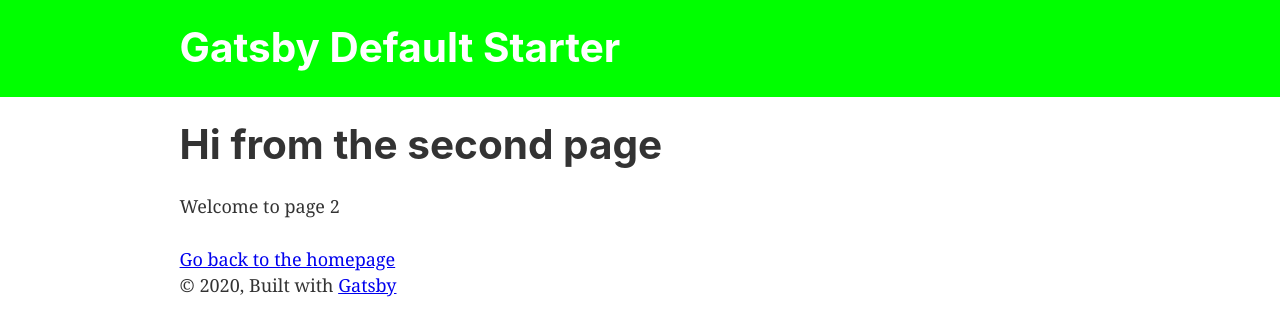
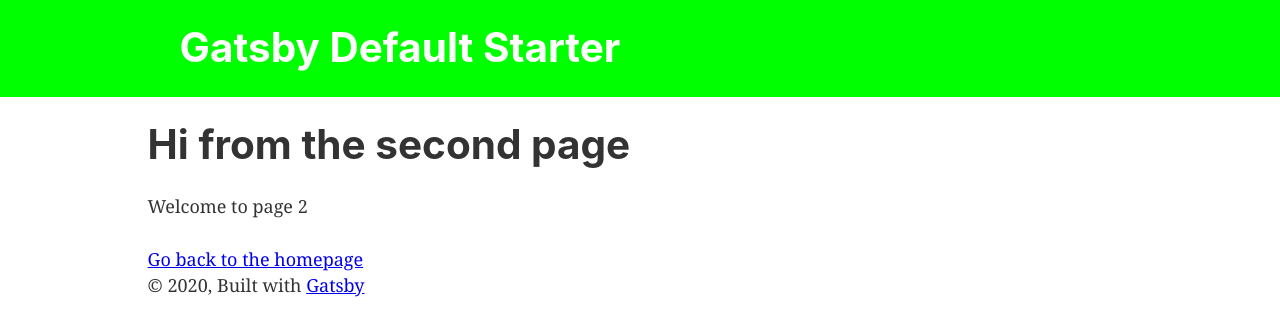
Before and after one commit to cwightrun/v4-test-run, a Gatsby site: page /page-2 in a window 1280 px wide. Built offline with nearby package versions, Linux system fonts and the light colour scheme; Gatsby itself is replaced by a stand-in of ours.

Commit message:
Changing width of layout to 1024

```diff
--- a/src/components/layout.js
+++ b/src/components/layout.js
@@ -29,7 +29,7 @@ const Layout = ({ children }) => {
       <div
         style={{
           margin: `0 auto`,
-          maxWidth: 960,
+          maxWidth: 1024,
           padding: `0 1.0875rem 1.45rem`,
         }}
       >
```
